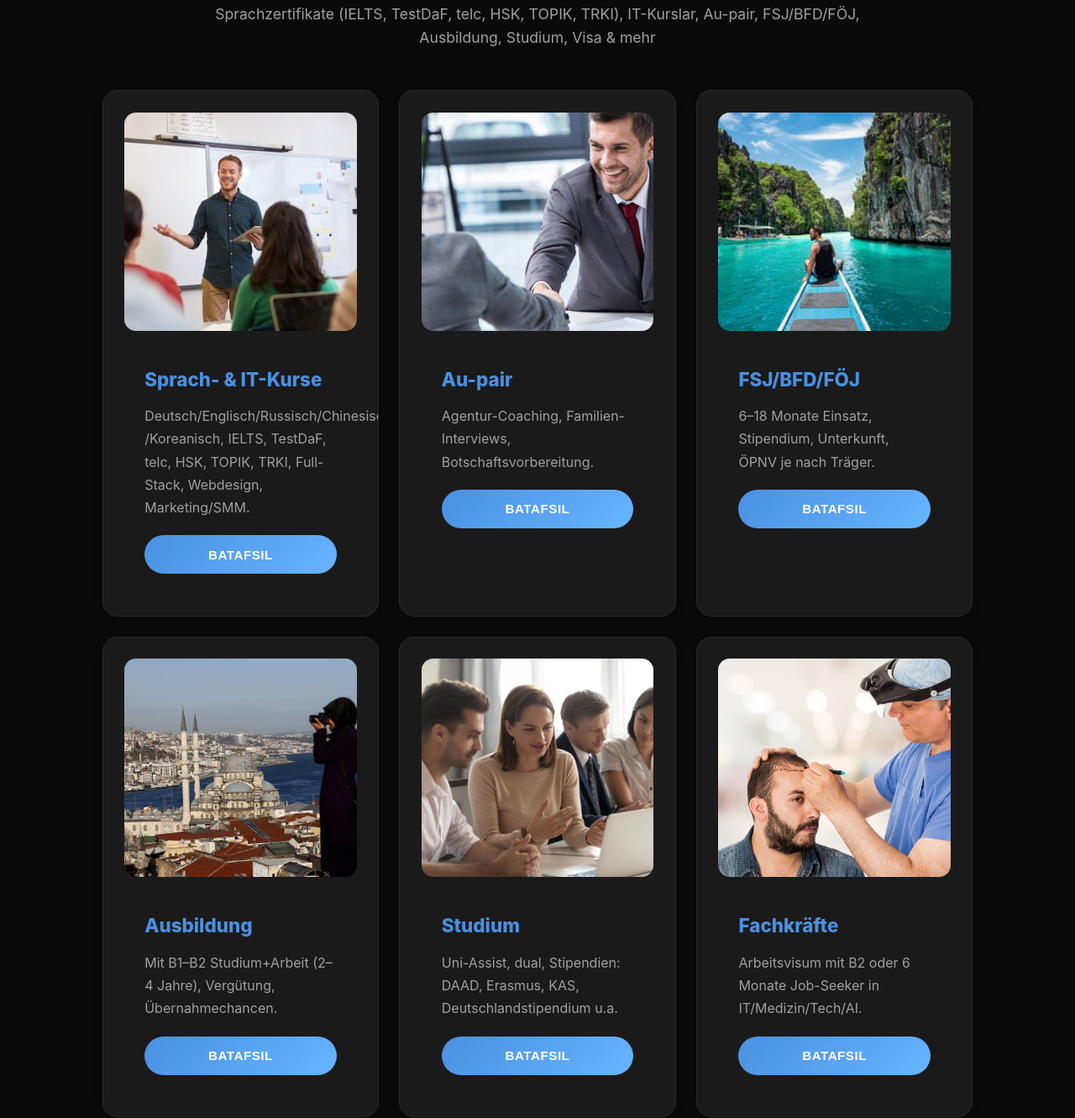
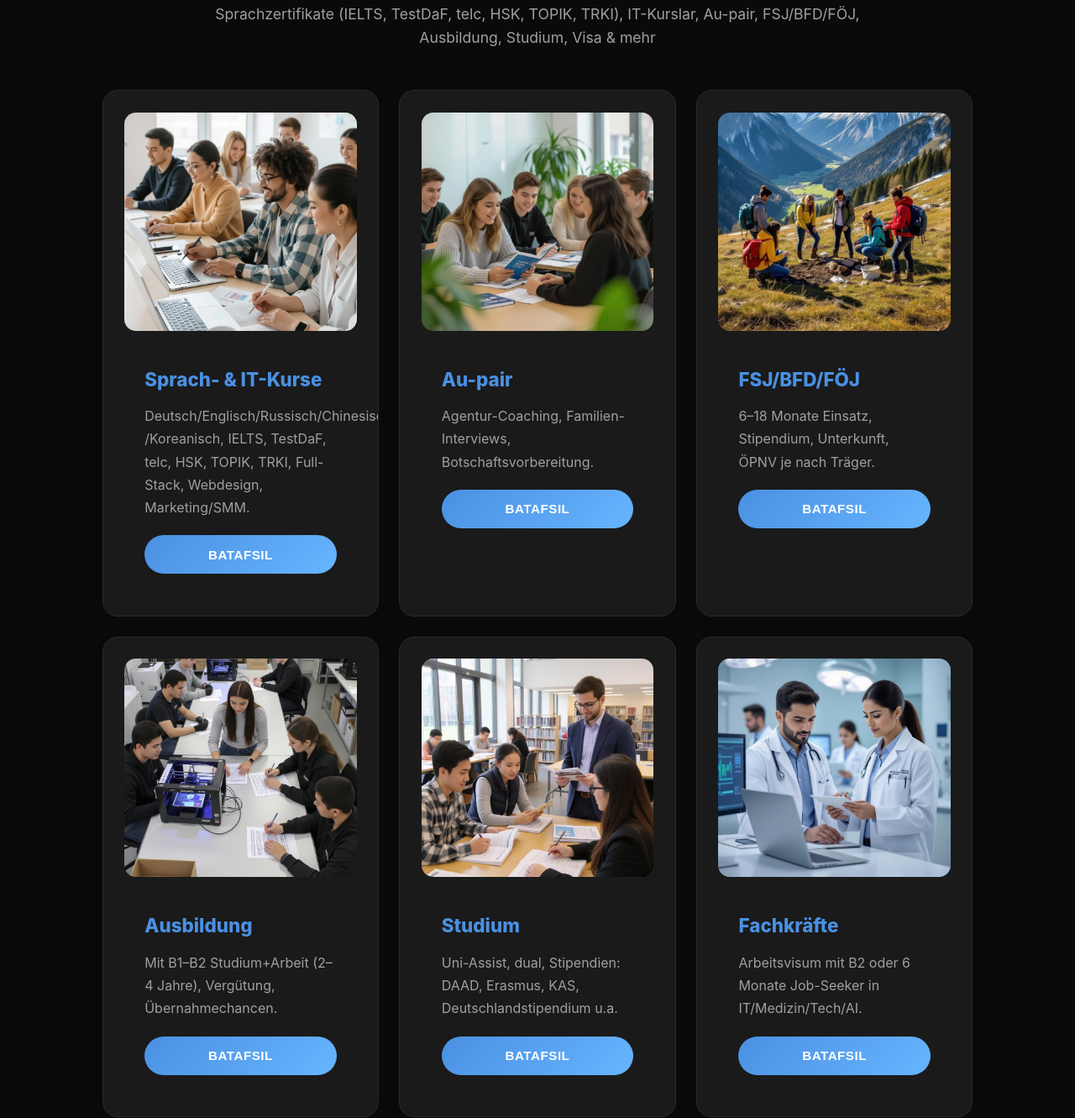
Before and after one commit to Sherdor-Eshmamatov/eurolink-cg.uz, a plain HTML site: page index.html in a window 1280 px wide. Shown: the part 5112-6443 px from the top of the page at 84% size. Drawn offline with Linux system fonts and the light colour scheme.

Commit message:
fixed big problem

```diff
--- a/index.html
+++ b/index.html
@@ -1335,7 +1335,7 @@
         <!-- Card 1 -->
         <div class="service-card reveal">
           <div class="result-img-wrapper">
-            <img class="result-img" src="./img/service-img/1.jpg" alt="Til va IT Kurslari">
+            <img class="result-img" src="./img/service-img/s-1.jpeg" alt="Til va IT Kurslari">
           </div>
           <div class="service-card-content">
             <h3 data-i18n="services.c1.title">Til va IT Kurslari</h3>
@@ -1348,7 +1348,7 @@
         <!-- Card 2 -->
         <div class="service-card reveal">
           <div class="result-img-wrapper">
-            <img class="result-img" src="./img/service-img/2.jpg" alt="Au-pair">
+            <img class="result-img" src="./img/service-img/s-2.jpeg" alt="Au-pair">
           </div>
           <div class="service-card-content">
             <h3 data-i18n="services.c2.title">Au-pair Dasturi</h3>
@@ -1361,7 +1361,7 @@
         <!-- Card 3 -->
         <div class="service-card reveal">
           <div class="result-img-wrapper">
-            <img class="result-img" src="./img/service-img/3.jpg" alt="FSJ/BFD/FÖJ">
+            <img class="result-img" src="./img/service-img/s-3-3.jpeg" alt="FSJ/BFD/FÖJ">
           </div>
           <div class="service-card-content">
             <h3 data-i18n="services.c3.title">FSJ/BFD/FÖJ</h3>
@@ -1374,7 +1374,7 @@
         <!-- Card 4 -->
         <div class="service-card reveal">
           <div class="result-img-wrapper">
-            <img class="result-img" src="./img/service-img/4.jpg" alt="Ausbildung">
+            <img class="result-img" src="./img/service-img/s-4.jpeg" alt="Ausbildung">
           </div>
           <div class="service-card-content">
             <h3 data-i18n="services.c4.title">Ausbildung</h3>
@@ -1387,7 +1387,7 @@
         <!-- Card 5 -->
         <div class="service-card reveal">
           <div class="result-img-wrapper">
-            <img class="result-img" src="./img/service-img/5.jpg" alt="Studium">
+            <img class="result-img" src="./img/service-img/s-5.jpeg" alt="Studium">
           </div>
           <div class="service-card-content">
             <h3 data-i18n="services.c5.title">Oliy Ta'lim</h3>
@@ -1400,7 +1400,7 @@
         <!-- Card 6 -->
         <div class="service-card reveal">
           <div class="result-img-wrapper">
-            <img class="result-img" src="./img/service-img/6.jpg" alt="Fachkräfte">
+            <img class="result-img" src="./img/service-img/s-6.jpeg" alt="Fachkräfte">
           </div>
           <div class="service-card-content">
             <h3 data-i18n="services.c6.title">Malakali Kadrlar</h3>
@@ -1413,7 +1413,7 @@
         <!-- Card 7 -->
         <div class="service-card reveal">
           <div class="result-img-wrapper">
-            <img class="result-img" src="./img/service-img/7.jpg" alt="Visa">
+            <img class="result-img" src="./img/service-img/s-7.jpeg" alt="Visa">
           </div>
           <div class="service-card-content">
             <h3 data-i18n="services.c7.title">Visa va Yuridik</h3>
@@ -1426,7 +1426,7 @@
         <!-- Card 8 -->
         <div class="service-card reveal">
           <div class="result-img-wrapper">
-            <img class="result-img" src="./img/service-img/8.jpg" alt="Support">
+            <img class="result-img" src="./img/service-img/s-8.jpeg" alt="Support">
           </div>
           <div class="service-card-content">
             <h3 data-i18n="services.c8.title">Qo'shimcha Xizmatlar</h3>
```
Also changed, not shown: img/service-img/s-1.jpeg (added), img/service-img/s-2.jpeg (added), img/service-img/s-3-3.jpeg (added), img/service-img/s-3.jpeg (added), img/service-img/s-4.jpeg (added), img/service-img/s-5.jpeg (added), img/service-img/s-6.jpeg (added), img/service-img/s-7.jpeg (added), img/service-img/s-8.jpeg (added).
